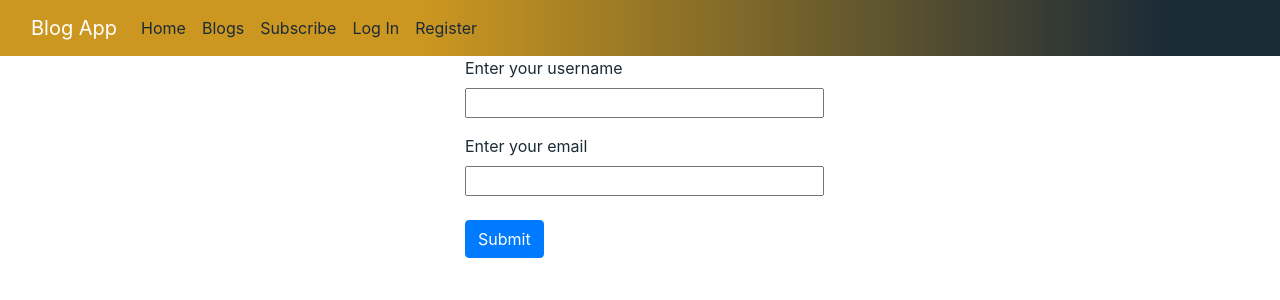
After one commit to John-Kimani/blog-webapp, a Flask app: page /subscribe in a window 1280 px wide. The commit adds this page. Shown: the top 300 px of the page. Run offline with Flask 2, Linux system fonts and the light colour scheme; some libraries are stand-ins or nearby versions.

Commit message:
Dev: Create subscribe logic

```diff
--- a/app/auth/views.py
+++ b/app/auth/views.py
@@ -71,4 +71,4 @@ def logout():
     View function that handles log out
     '''
     logout_user()
-    return redirect(url_for('main.index'))
+    return redirect(url_for('auth.login'))
--- a/app/main/forms.py
+++ b/app/main/forms.py
@@ -1,7 +1,7 @@
 
 from flask_wtf import FlaskForm
 from wtforms import StringField, SubmitField
-from wtforms.validators import DataRequired, Length
+from wtforms.validators import DataRequired
 
 
 
@@ -13,3 +13,11 @@ class BlogForm(FlaskForm):
     blog_post = StringField('Enter blog post', validators=[DataRequired()])
     blog_title = StringField('Enter blog title', validators=[DataRequired()])
     submit = SubmitField('Submit Blog')
+
+
+class SubscribeForm(FlaskForm):
+    '''
+    Class that handles subscription
+    '''
+    email = StringField('Enter your email', validators=[DataRequired()])
+    username = StringField('Enter your username', validators=[DataRequired()])
--- a/app/main/views.py
+++ b/app/main/views.py
@@ -1,9 +1,9 @@
 
 from flask import flash, render_template, redirect,url_for
 from app.main import main
-from app.models import Blog
+from app.models import Blog, User
 from app.request import get_random_qoutes
-from app.main.forms import BlogForm
+from app.main.forms import BlogForm, SubscribeForm
 from app import db
 from flask_login import login_required
 
@@ -50,3 +50,17 @@ def delete_blog_post(id):
     db.session.commit()
     flash(f'Blog {id} deleted')
     return redirect(url_for('main.createblog'))
+
+@main.route('/subscribe', methods=['GET', 'POST'])
+def subscribe():
+    '''
+    Function to subscribe users
+    '''
+    form = SubscribeForm()
+    if form.validate_on_submit():
+        user = User(email=form.email.data, username=form.username.data)
+        db.session.add(user)
+        db.session.commit()
+        flash('You have been added to our newsletter email list')
+        return redirect(url_for('main.subscribe'))
+    return render_template('subscribe.html', form=form )
--- a/app/templates/navbar.html
+++ b/app/templates/navbar.html
@@ -14,11 +14,17 @@
             <a class="nav-link" href="{{ url_for('main.createblog')}}">Blogs</a>
           </li>
           <li class="nav-item">
-            <a class="nav-link" href="#">Subscribe</a>
+            <a class="nav-link" href="{{ url_for('main.subscribe')}}">Subscribe</a>
           </li>
+          {% if current_user.is_authenticated %}
+          <li class="nav-item">
+            <a class="nav-link" href="{{ url_for('auth.logout') }}">Log Out</a>
+          </li>
+          {% else %}
           <li class="nav-item">
             <a class="nav-link" href="{{ url_for('auth.login') }}">Log In</a>
           </li>
+          {% endif %}
           <li class="nav-item">
             <a class="nav-link" href="{{ url_for('auth.signup') }}">Register</a>
           </li>
--- /dev/null
+++ b/app/templates/subscribe.html
@@ -0,0 +1,28 @@
+{% extends 'base.html' %}
+
+
+
+{% block app_content %}
+    <div class="row">
+        <div class="col-md-4">
+            <!-- empty -->
+        </div>
+        <div class="col-md-6">
+            <form action="" method="POST">
+                {{ form.hidden_tag() }}
+                <p>
+                    {{ form.username.label }} <br>
+                    {{ form.username(size=30) }}
+                </p>
+                <p>
+                    {{ form.email.label }} <br>
+                    {{ form.email(size=30)}}
+                </p>
+                <button class="btn mt-2 btn-primary">Submit</button>
+            </form>
+        </div>
+        <div class="col-md-4">
+            <!-- empty -->
+        </div>
+    </div>
+{% endblock %}
```
